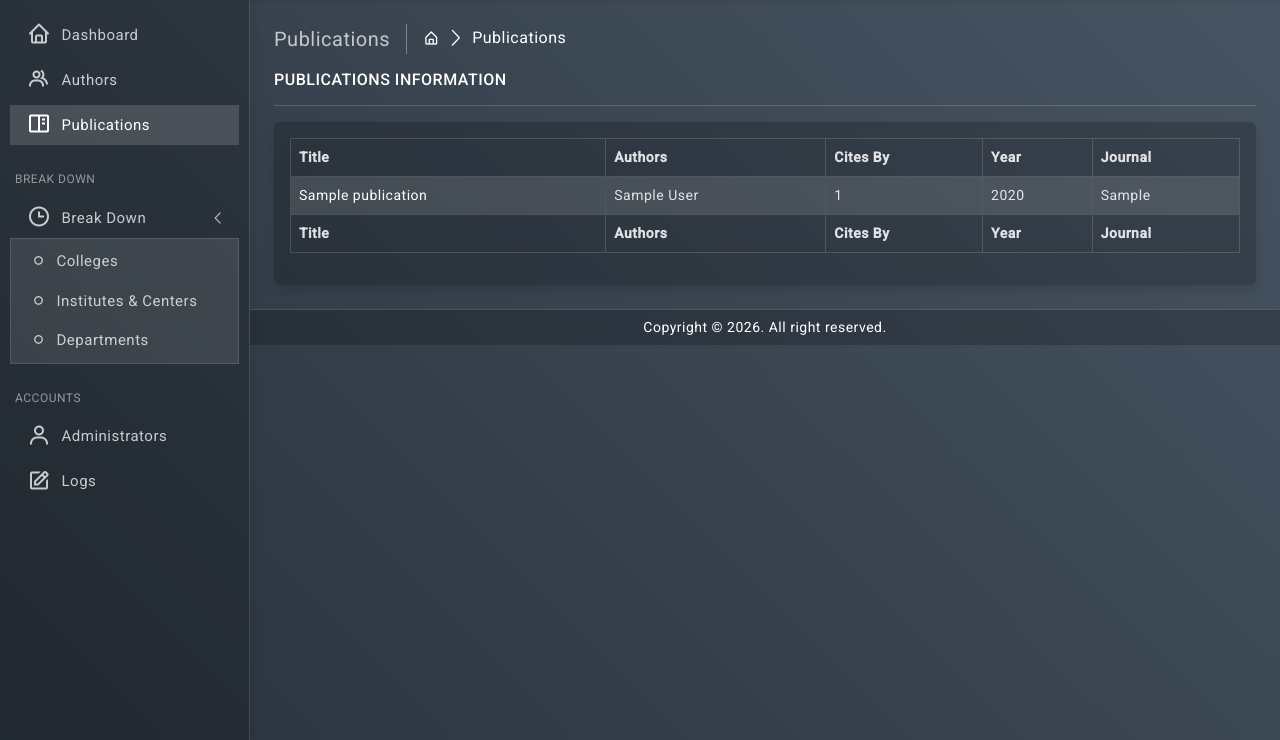
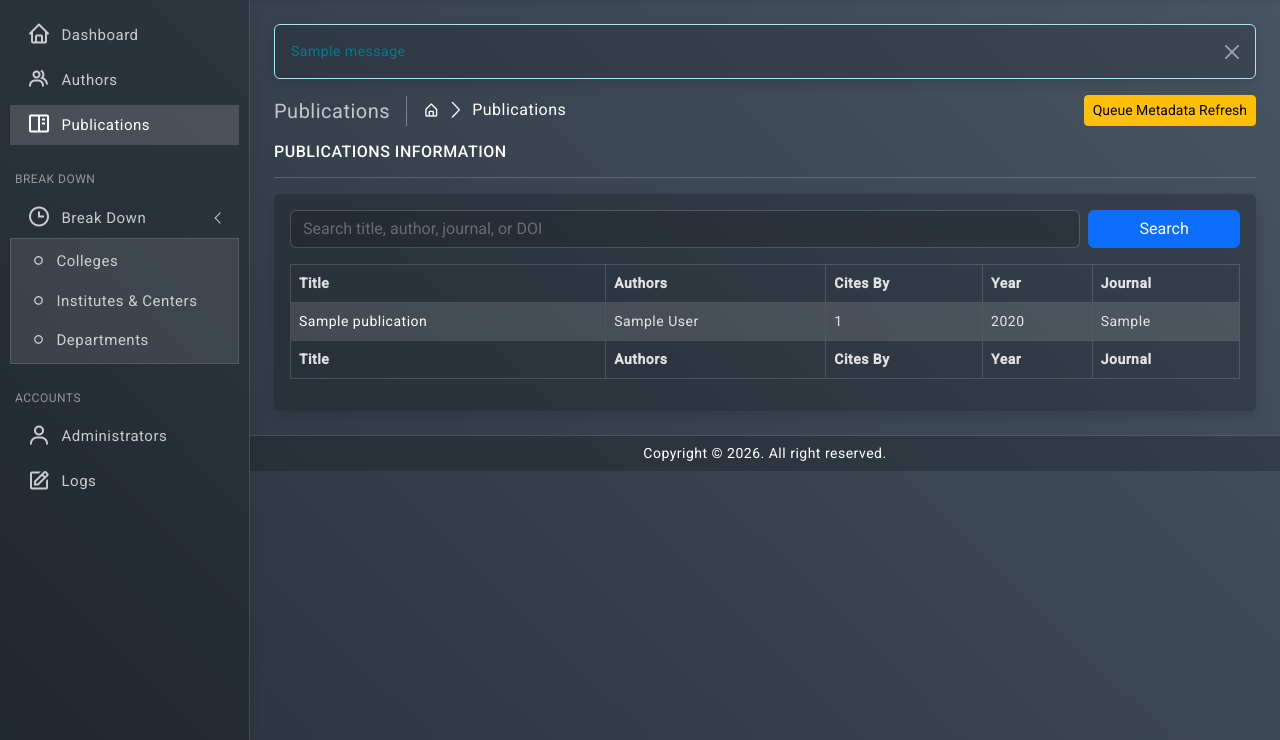
Before and after one commit to DevPrinceK/UG-Scholar, a Django app: page /publications/ in a window 1280 px wide. Shown: the part 60-800 px from the top of the page. Run offline with Django 4.2, Linux system fonts and the light colour scheme; a user stored in the database is signed in; tables that the repository leaves empty hold one stand-in row (values such as "Sample post"); grey boxes marked "Sample" are stand-in pictures; one stand-in notice (Sample message) is shown; some libraries are stand-ins or nearby versions.

Commit message:
Update publications.html

```diff
--- a/ug_scholar/dashboard/templates/pages/publications.html
+++ b/ug_scholar/dashboard/templates/pages/publications.html
@@ -3,6 +3,14 @@
 {% block content %}
 <div class="page-wrapper">
     <div class="page-content">
+        {% if messages %}
+        {% for message in messages %}
+        <div class="alert alert-info alert-dismissible fade show" role="alert">
+            {{ message }}
+            <button type="button" class="btn-close" data-bs-dismiss="alert" aria-label="Close"></button>
+        </div>
+        {% endfor %}
+        {% endif %}
         <!--breadcrumb-->
         <div class="page-breadcrumb d-none d-sm-flex align-items-center mb-3">
             <div class="breadcrumb-title pe-3">Publications</div>
@@ -16,12 +24,36 @@
                     </ol>
                 </nav>
             </div>
+            {% if request.user.is_authenticated and request.user.is_superuser %}
+            <div class="ms-auto">
+                <form action="{% url 'dashboard:refresh_publications' %}" method="post" onsubmit="return confirm('Queue a metadata refresh for all authors?');">
+                    {% csrf_token %}
+                    <button type="submit" class="btn btn-sm btn-warning">Queue Metadata Refresh</button>
+                </form>
+            </div>
+            {% endif %}
         </div>
         <!--end breadcrumb-->
         <h6 class="mb-0 text-uppercase">Publications Information</h6>
         <hr />
+        {% if latest_sync %}
+        <p class="text-muted small">
+            Latest refresh #{{ latest_sync.id }}:
+            {{ latest_sync.get_status_display }}
+            ({{ latest_sync.processed_profiles }}/{{ latest_sync.total_profiles }} authors)
+        </p>
+        {% endif %}
         <div class="card">
             <div class="card-body">
+                <form method="get" class="row g-2 mb-3">
+                    <div class="col-md-10">
+                        <input name="q" value="{{ query }}" class="form-control"
+                            placeholder="Search title, author, journal, or DOI">
+                    </div>
+                    <div class="col-md-2">
+                        <button class="btn btn-primary w-100" type="submit">Search</button>
+                    </div>
+                </form>
                 <div class="table-responsive">
                     <table id="example" class="table table-striped table-bordered" style="width:100%">
                         <thead>
@@ -63,6 +95,7 @@
                         </tfoot>
                     </table>
                 </div>
+                {% include "includes/pagination.html" %}
             </div>
         </div>
     </div>
@@ -72,7 +105,11 @@
 <script>
 
     $(document).ready(function () {
-        $('#example').DataTable()
+        $('#example').DataTable({
+            paging: false,
+            searching: false,
+            info: false
+        })
     });
 
 </script>
```
